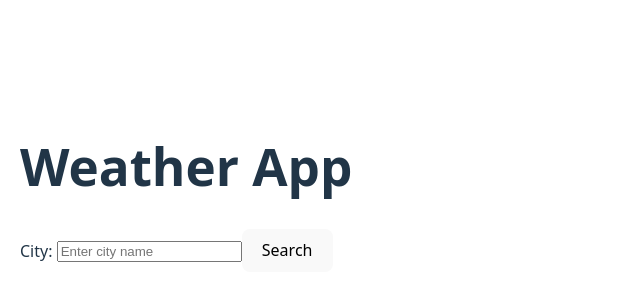
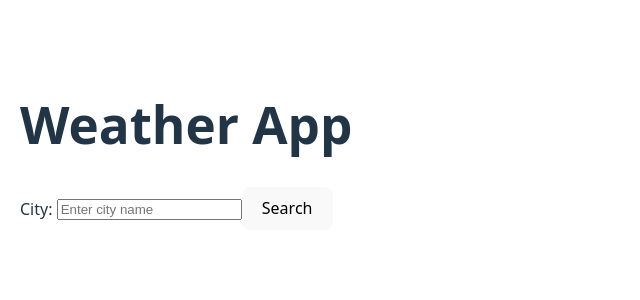
Before and after one commit to Gnanavardhan961/XWeather, a React (Vite) app: page / in a window 1280 px wide. Shown: the part 204-504 px from the top of the page, without its empty margins (0-640 px from the left). Built offline with nearby package versions, Linux system fonts and the light colour scheme.

Commit message:
Initial commit - Vite project

```diff
--- a/src/components/Weather.jsx
+++ b/src/components/Weather.jsx
@@ -1,7 +1,8 @@
 // src/components/Weather.jsx
 import React, { useState } from "react";
 
-const API_KEY = "YOUR_API_KEY";
+const API_KEY = "YOUR_API_KEY"; // Replace with your WeatherAPI key
+
 const Weather = () => {
   const [city, setCity] = useState("");
   const [weatherData, setWeatherData] = useState(null);
@@ -10,7 +11,7 @@ const Weather = () => {
   const handleSearch = async (e) => {
     e.preventDefault();
 
-    if (!city) return;
+    if (!city.trim()) return; // prevent empty search
 
     setLoading(true);
     setWeatherData(null);
@@ -48,12 +49,10 @@ const Weather = () => {
         <button type="submit">Search</button>
       </form>
 
-      {/* Loading message */}
-      <p>{loading ? "Loading data…" : ""}</p>
+      {loading && <p>Loading data…</p>}
 
-      {/* Weather cards container */}
-      <div className="weather-cards">
-        {weatherData && (
+      <div className="weather-cards" style={{ minHeight: "100px" }}>
+        {weatherData && weatherData.current && (
           <div className="weather-card">
             <h3>{weatherData.location.name}</h3>
             <p>Temperature: {weatherData.current.temp_c}°C</p>
```
